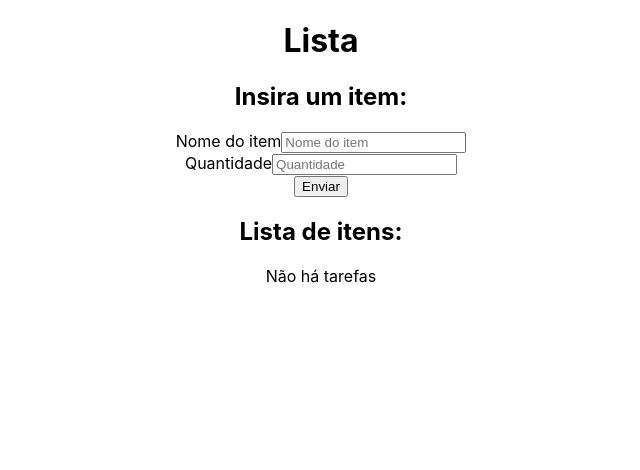
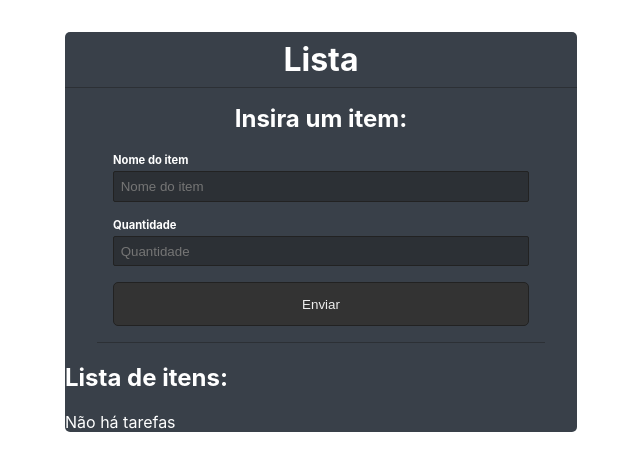
Before and after one commit to igorlemess/Lista-React, a React (Create React App) app: page / in a window 1280 px wide. Shown: the top 470 px of the page, without its empty margins (319-959 px from the left). Built offline with nearby package versions, Linux system fonts and the light colour scheme.

Commit message:
Página estilizada

```diff
--- a/src/App.css
+++ b/src/App.css
@@ -1,38 +1,60 @@
 .App {
+  width: 40%;
+  margin: 2em auto;
+  background-color: #394049;
+  border-radius: 5px;
+  color: #fff;
+}
+
+.lista-header {
+  padding: 0.5rem;
+  border-bottom: 1px solid #2c3035;
   text-align: center;
 }
 
-.App-logo {
-  height: 40vmin;
-  pointer-events: none;
+.lista-header h1 {
+  margin: 0;
 }
 
-@media (prefers-reduced-motion: no-preference) {
-  .App-logo {
-    animation: App-logo-spin infinite 20s linear;
-  }
+.form-lista {
+  padding: 1em;
+  margin: 0 2em;
+  border-bottom: 1px solid #2C3035;
 }
 
-.App-header {
-  background-color: #282c34;
-  min-height: 100vh;
+.form-lista h2,
+.lista h2 {
+  text-align: center;
+  margin-top: 0;
+}
+
+.form-control {
   display: flex;
   flex-direction: column;
-  align-items: center;
-  justify-content: center;
-  font-size: calc(10px + 2vmin);
-  color: white;
+  margin-bottom: 1em;
 }
 
-.App-link {
-  color: #61dafb;
+.form-control label {
+  font-weight: bold;
+  font-size: .7em;
+  margin-bottom: .4em;
 }
 
-@keyframes App-logo-spin {
-  from {
-    transform: rotate(0deg);
-  }
-  to {
-    transform: rotate(360deg);
-  }
+.form-control input{
+  border: 1px solid #222;
+  border-radius: 2px;
+  background-color: #2c3035;
+  padding: .5em;
+  color: #dfdfdf;
 }
+
+input[type="submit"] {
+  background-color: #333;
+  color: #eee;
+  display: block;
+  width: 100%;
+  border: 1px solid #222;
+  border-radius: 5px;
+  padding: 1em;
+  cursor: pointer;
+}
```
